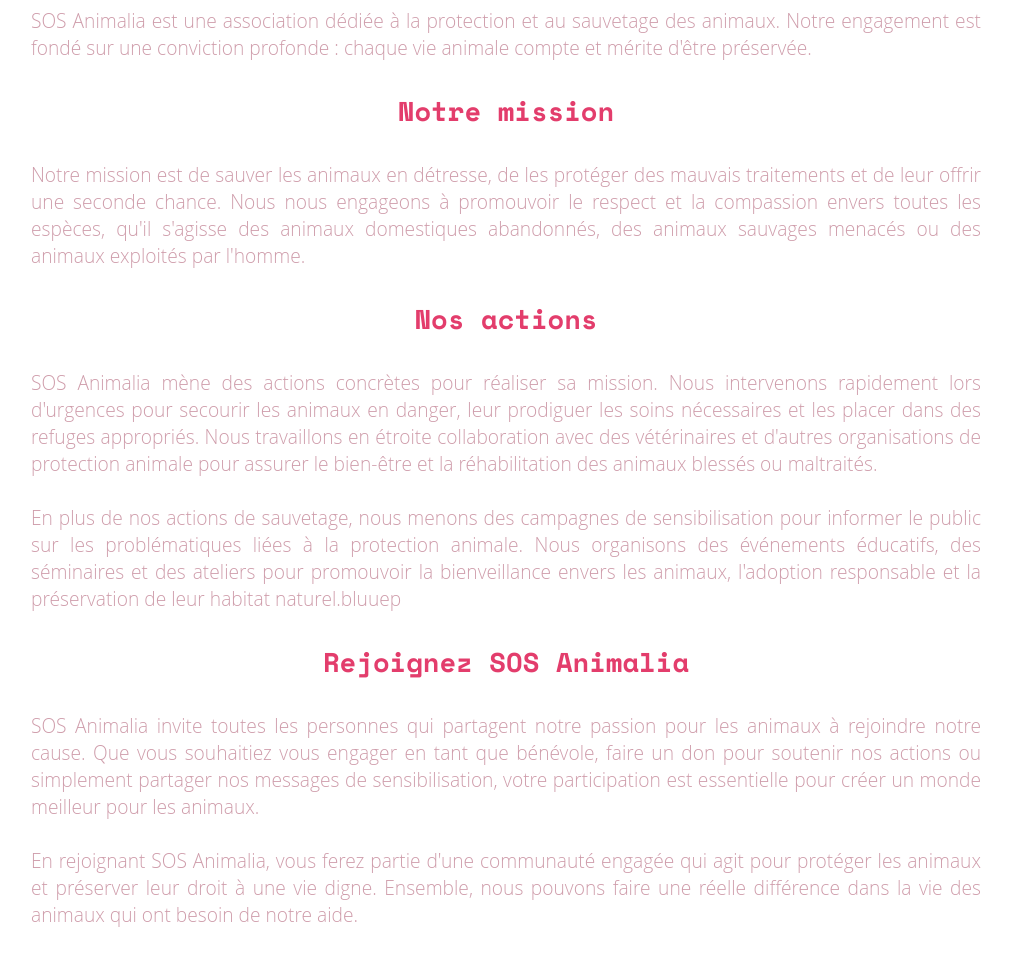
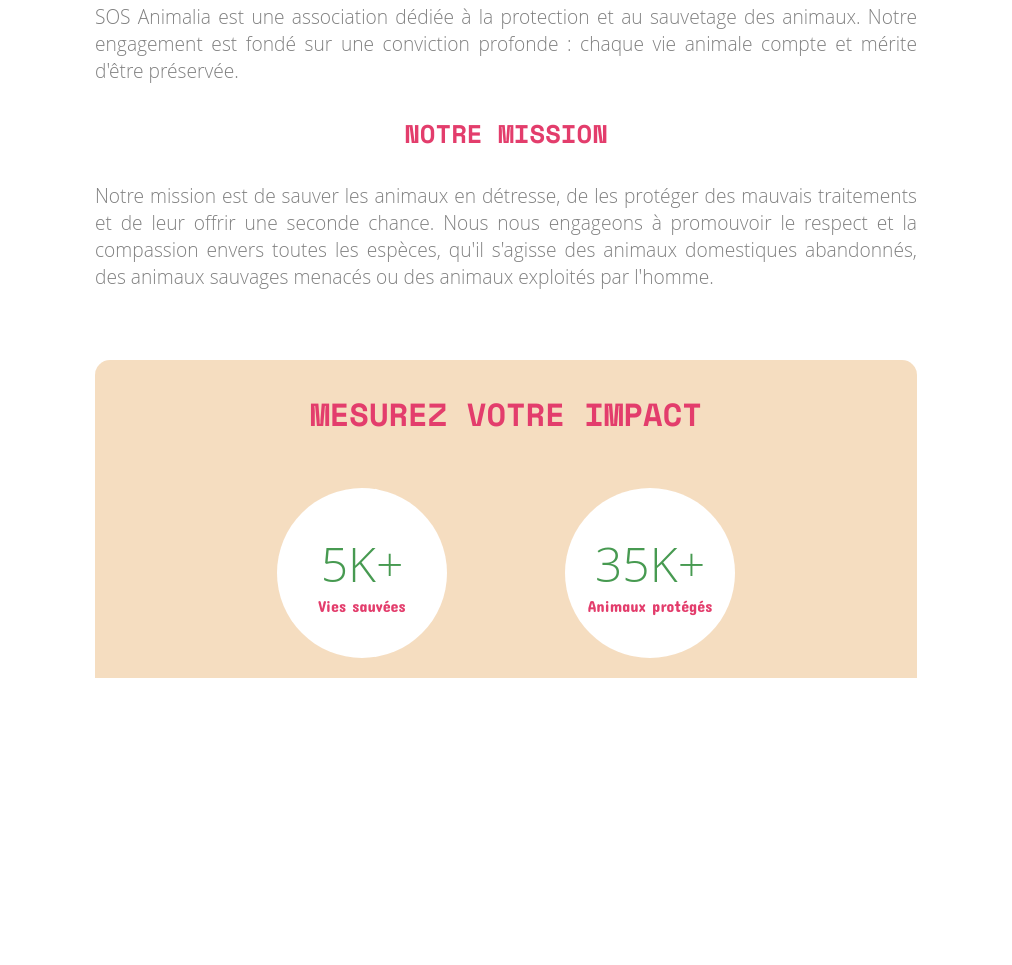
Before and after one commit to TeoSalmeron/evaluation-html-css, a plain HTML site: page index.html in a window 1280 px wide. Shown: the part 903-1868 px from the top of the page, without its empty margins (134-1146 px from the left). After the commit the page ends 1581 px from the top, so only its background shows below. Drawn offline with nearby package versions, Linux system fonts and the light colour scheme; a web font is replaced by a local one.

Commit message:
fixed main section, fixed header link and added more responsive

```diff
--- a/index.html
+++ b/index.html
@@ -28,11 +28,6 @@
                         Nos évènements
                     </a>
                 </li>
-                <li class="nav--item">
-                    <a href="/contact" class="nav--link">
-                        Nous contacter
-                    </a>
-                </li>
             </ul>
         </nav>
         <!-- END MAIN NAVIGATION BAR -->
@@ -41,7 +36,7 @@
         <!-- START HEADER -->
         <header class="header">
             <h1 class="header--title"><span>SOS Animalia</span> : ensemble pour la protection animale</h1>
-            <a href="#contact" class="header--link">Nous contacter</a>
+            <a href="#giveaway" class="header--link">FAIRE UN DON</a>
         </header>
         <!-- END HEADER -->
 
@@ -56,22 +51,22 @@
             <h2>
                 Notre mission
             </h2>
-            <p>
+            <p class="main--last-paragraph">
                 Notre mission est de sauver les animaux en détresse, de les protéger des mauvais traitements et de leur offrir une seconde chance. Nous nous engageons à promouvoir le respect et la compassion envers toutes les espèces, qu'il s'agisse des animaux domestiques abandonnés, des animaux sauvages menacés ou des animaux exploités par l'homme.
             </p>
-            <h2>
-                Nos actions
-            </h2>
-            <p>
-                SOS Animalia mène des actions concrètes pour réaliser sa mission. Nous intervenons rapidement lors d'urgences pour secourir les animaux en danger, leur prodiguer les soins nécessaires et les placer dans des refuges appropriés. Nous travaillons en étroite collaboration avec des vétérinaires et d'autres organisations de protection animale pour assurer le bien-être et la réhabilitation des animaux blessés ou maltraités. <br> <br>
-                En plus de nos actions de sauvetage, nous menons des campagnes de sensibilisation pour informer le public sur les problématiques liées à la protection animale. Nous organisons des événements éducatifs, des séminaires et des ateliers pour promouvoir la bienveillance envers les animaux, l'adoption responsable et la préservation de leur habitat naturel.bluuep
-            </p>
-            <h2>
-                Rejoignez SOS Animalia
-            </h2>
-            <p>
-                SOS Animalia invite toutes les personnes qui partagent notre passion pour les animaux à rejoindre notre cause. Que vous souhaitiez vous engager en tant que bénévole, faire un don pour soutenir nos actions ou simplement partager nos messages de sensibilisation, votre participation est essentielle pour créer un monde meilleur pour les animaux. <br> <br>En rejoignant SOS Animalia, vous ferez partie d'une communauté engagée qui agit pour protéger les animaux et préserver leur droit à une vie digne. Ensemble, nous pouvons faire une réelle différence dans la vie des animaux qui ont besoin de notre aide.
-            </p>
+            <section class="main--member-impact">
+                <h2 class="member-impact--title">Mesurez votre impact</h2>
+                <div class="member-impact--box">
+                    <div class="box--item">
+                        <p class="item--number">5K+</p>
+                        <h3 class="item--title">Vies sauvées</h3>
+                    </div>
+                    <div class="box--item">
+                        <p class="item--number">35K+</p>
+                        <h3 class="item--title">Animaux protégés</h3>
+                    </div>
+                </div>
+            </section>
         </main>
         <!-- END MAIN -->
     </div>
--- a/style/scss/style.scss
+++ b/style/scss/style.scss
@@ -20,7 +20,7 @@ html {
 $color--1: #f5ddc0;
 $color--2: #FFCAD4;
 $color--3: #D8E2DC;
-$color--4: #F4ACB7;
+$color--4: #479a51;
 $color--5: rgb(207, 157, 171);
 $color--6: #e33d6c;
 
@@ -53,7 +53,7 @@ $font--4: 'Open Sans', sans-serif;
     -webkit-box-shadow: 0px 1px 3px 1px rgba(0,0,0,0.18);
     -moz-box-shadow: 0px 1px 3px 1px rgba(0,0,0,0.18);
     box-shadow: 0px 1px 3px 1px rgba(0,0,0,0.18);
-    z-index: 5;
+    z-index: 33;
 
     .nav--button {
         background: none;
@@ -92,10 +92,10 @@ $font--4: 'Open Sans', sans-serif;
 }
 .nav--list {
     position: fixed;
+    z-index: 100;
     height: 100vh;
     width: 100%;
-    background: rgba(255,255,255,0.6);
-    backdrop-filter: blur(7px);
+    background: #fff;
     left: -100vw;
     top: 0px;
     display: flex;
@@ -159,7 +159,7 @@ $font--4: 'Open Sans', sans-serif;
         align-self: center;
         background: $color--6;
         padding: 10px 20px;
-        border-radius: 40px;
+        border-radius: 15px;
         text-transform: uppercase;
         font-size: 1.1rem;
         -webkit-box-shadow: 0px 1px 3px 1px rgba(0,0,0,0.18);
@@ -179,34 +179,107 @@ $font--4: 'Open Sans', sans-serif;
 
 // MAIN
 .main {
-    padding: 170px 5vw 90px;
+    padding: 170px 5vw 0px;
     background-size: cover;
     display: flex;
     flex-direction: column;
     align-items: center;
-
+    max-width: 950px;
+    margin: auto;
 
     h2 {
+        position: relative;
+        z-index: 5;
         margin: 30px 0px;
         font-family: $font--2;
         color: $color--6;
-        font-size: 1.7rem;
+        font-size: 1.6rem;
         max-width: 500px;
         text-align: center;
+        text-transform: uppercase;
     }
 
     p {
+        position: relative;
+        z-index: 5;
         font-family: $font--4;
-        color: $color--5;
+        color: gray;
         font-weight: lighter;
         font-size: 1.2rem;
         text-align: justify;
+    }
+
+    .main--last-paragraph {
+        margin-bottom: 70px;
+    }
+
+    .main--member-impact {
         max-width: 950px;
+        width: 100%;
+        height: auto;
+        background: $color--1;
+        border-radius: 15px;
+        border-bottom-left-radius: 0px;
+        border-bottom-right-radius: 0px;
+        padding: 0px 5vw;
+        display: flex;
+        flex-direction: column;
+        align-items: center;
+
+        .member-impact--title {
+            font-size: 2rem;
+            font-family: $font--2;
+            text-transform: uppercase;
+        }
+
+        .member-impact--box {
+            display: flex;
+            flex-direction: column;
+
+            .box--item {
+                background: #fff;
+                border-radius: 50%;
+                text-align: center;
+                padding: 10px;
+                width: 170px;
+                height: 170px;
+                display: flex;
+                flex-direction: column;
+                align-items: center;
+                justify-content: center;
+                margin: 20px 0px;
+
+                .item--title {
+                    font-family: $font--1;
+                    font-weight: 100;
+                    color: $color--6;
+                    font-size: 1rem;
+                }
+
+                .item--number {
+                    color: $color--4;
+                    font-size: 3rem;
+                }
+            }
+        }
+
     }
 }
 // END MAIN
 
 // MEDIA QUERIES
+
+@media screen and (min-width: 650px) {
+    // MAIN
+    .main {
+        .member-impact--box {
+            flex-direction: row !important;
+            justify-content: space-evenly;
+            width: 100%;
+        }
+    }
+    // END MAIN
+}
 
 @media screen and (min-width: 950px) {
 
@@ -245,4 +318,12 @@ $font--4: 'Open Sans', sans-serif;
         }
     }
     // END NAVIGATION BAR
+
+    // HEADER
+    .header--title {
+        text-align: center;
+        max-width: 900px;
+        align-self: center;
+    }
+    // END HEADER
 }
```
Also changed, not shown: img/.svg (deleted), img/background-waves.svg (added), img/layered-waves-haikei.svg (deleted), style/scss/style.css, 1 other file.
